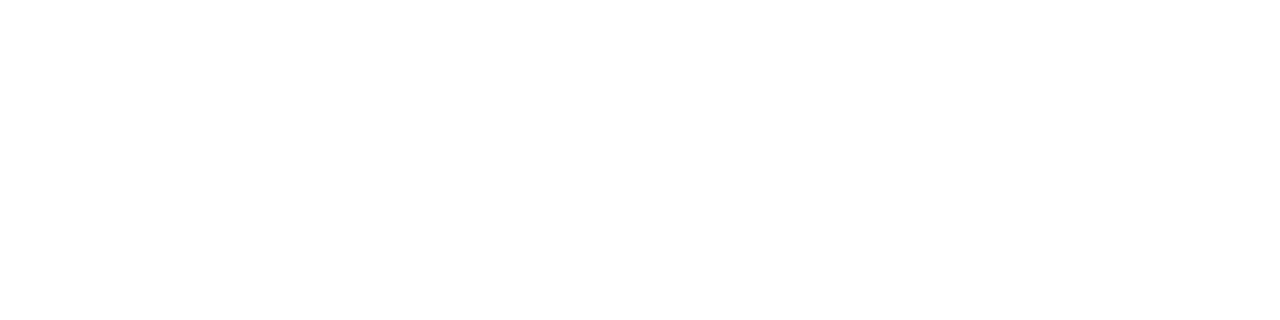
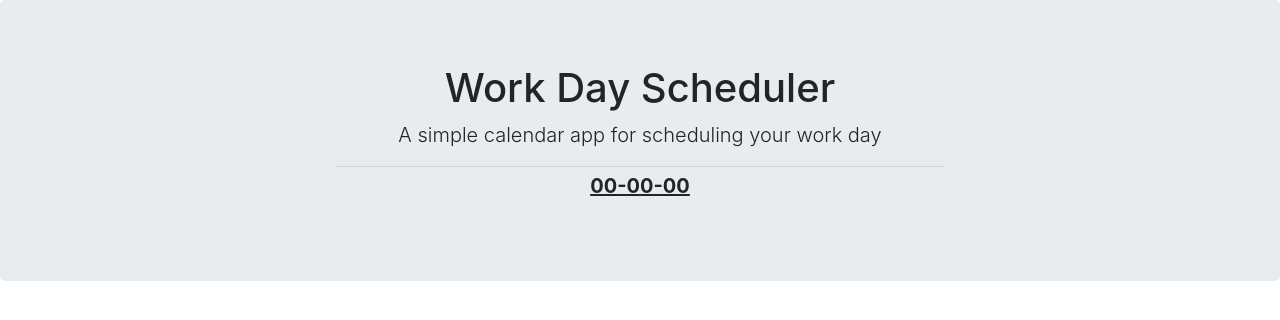
Before and after one commit to RumaRDas/work_day_scheduler, a plain HTML site: page index.html in a window 1280 px wide. Drawn offline with nearby package versions, Linux system fonts and the light colour scheme.

Commit message:
Adding jumbotron style in index html

```diff
--- a/index.html
+++ b/index.html
@@ -10,12 +10,22 @@
     <!-- Bootstrap CSS -->
     <link rel="stylesheet" href="https://stackpath.bootstrapcdn.com/bootstrap/4.4.1/css/bootstrap.min.css" integrity="sha384-Vkoo8x4CGsO3+Hhxv8T/Q5PaXtkKtu6ug5TOeNV6gBiFeWPGFN9MuhOf23Q9Ifjh" crossorigin="anonymous">
 
-    <title>Workday Planner!</title>
+    <title>Work Day Scheduler!</title>
   </head>
   <body>
+    <div id="header" class="jumbotron text-center">
+        <h1 class="display-5">Work Day Scheduler</h1>
+        <p class="lead">A simple calendar app for scheduling your work day</p>
+        <hr class="my-1 w-50 mx-auto">
+        <p id = "currentDay" class = " lead font-weight-bold text-green"><u>00-00-00</u></p>
+    </div>
+
+    <div id="planner" class="container">
+          <!-- Timeblocks go here -->
+
+    </div>
 
 
-    <!-- Optional JavaScript -->
 
 
  <!-- jQuery first, then Popper.js, then Bootstrap JS -->
```
Also changed, not shown: 1 other file.
